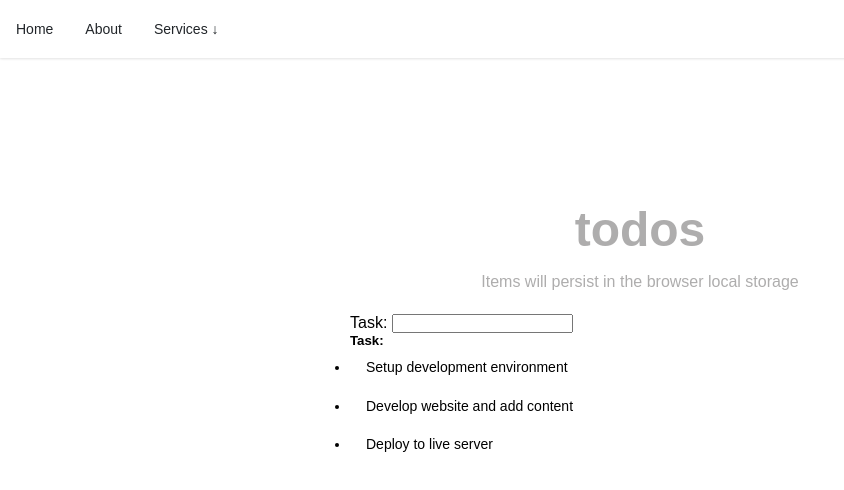
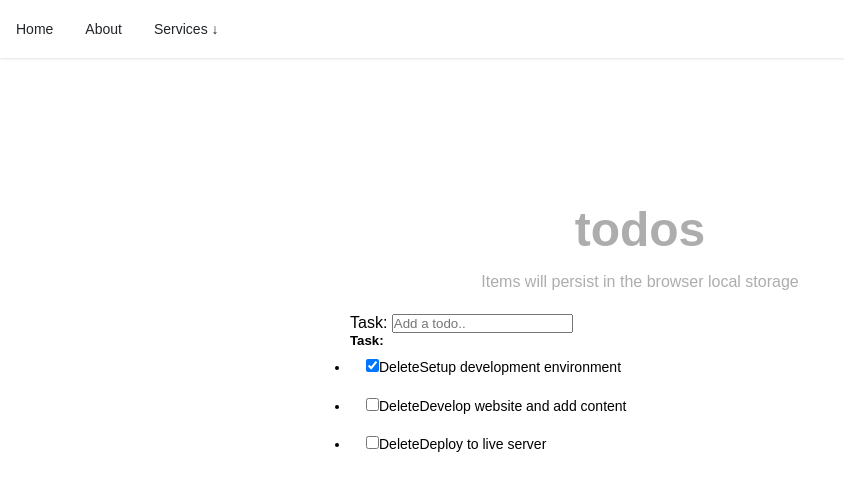
Before and after one commit to vangelif/react_todo, a React (Create React App) app: page / in a window 1280 px wide. Shown: the top 490 px of the page, without its empty margins (0-844 px from the left). Built offline with nearby package versions, Linux system fonts and the light colour scheme.

Commit message:
add new todos

```diff
--- a/src/components/input.js
+++ b/src/components/input.js
@@ -1,15 +1,23 @@
 import { useState } from "react";
 
-const Input = () => {
+const Input = ({ addTodoItem }) => {
   const [task, setTask] = useState("");
-  const handleChange = (e) => {
-    setTask(e.target.value);
+  const handleSubmit = (e) => {
+    e.preventDefault();
+    addTodoItem(task);
+    setTask("");
   };
   return (
     <>
-      <form>
+      <form onSubmit={handleSubmit}>
         <label>
-          Task: <input type="text" value={task} onChange={handleChange} />
+          Task:{" "}
+          <input
+            type="text"
+            value={task}
+            onChange={handleSubmit}
+            placeholder="Add a todo.."
+          />
         </label>
       </form>
       <h5>Task: {task}</h5>
@@ -17,16 +25,3 @@
   );
 };
 export default Input;
-
-// return (
-//   <>
-//     <form onSubmit={handleSubmit} className="form-container">
-//       <input
-//         // ...
-//         className="input-text"
-//       />
-//       <button className="input-submit">Submit</button>
-//     </form>
-//     <span className="submit-warning">{message}</span>
-//   </>
-// );
--- a/src/components/items.js
+++ b/src/components/items.js
@@ -1,4 +1,28 @@
-const Item = ({ itemProp }) => {
-  return <li>{itemProp.title}</li>;
+const Item = ({ itemProp, handleChange, delTodo }) => {
+  // const handleChange = (id) => {
+  //   // console.log("clicked", id);
+  //   setTodos((prevState) =>
+  //     prevState.map((todo) => {
+  //       if (todo.id === id) {
+  //         return {
+  //           ...todo,
+  //           completed: !todo.completed,
+  //         };
+  //       }
+  //       return todo;
+  //     })
+  //   );
+  // };
+  return (
+    <li>
+      <input
+        type="checkbox"
+        checked={itemProp.completed}
+        onChange={() => handleChange(itemProp.id)}
+      />
+      <button onClick={() => delTodo(itemProp.id)}>Delete</button>
+      {itemProp.title}
+    </li>
+  );
 };
 export default Item;
--- a/src/components/list.js
+++ b/src/components/list.js
@@ -1,10 +1,20 @@
-const List = (props) => {
+import Item from "./items";
+
+const List = ({ todosProps, handleChange, delTodo }) => {
+  console.log(todosProps);
+
   return (
     <ul>
-      {props.todosProps.map((todo) => (
-        <li>{todo.title}</li>
+      {todosProps.map((todo) => (
+        <Item
+          key={todo.id}
+          itemProp={todo}
+          handleChange={handleChange}
+          delTodo={delTodo}
+        />
       ))}
     </ul>
   );
 };
+
 export default List;
--- a/src/components/logic.js
+++ b/src/components/logic.js
@@ -1,8 +1,9 @@
 import Input from "./input";
 import List from "./list";
+import { useState } from "react";
 
 const Logic = () => {
-  const todos = [
+  const [todos, setTodos] = useState([
     {
       id: 1,
       title: "Setup development environment",
@@ -18,11 +19,40 @@
       title: "Deploy to live server",
       completed: false,
     },
-  ];
+  ]);
+  const addTodoItem = (title) => {
+    const newTodo = {
+      id: 4,
+      title: title,
+      completed: false,
+    };
+    setTodos([...todos, newTodo]);
+  };
+  const handleChange = (id) => {
+    setTodos((prevState) =>
+      prevState.map((todo) => {
+        if (todo.id === id) {
+          return {
+            ...todo,
+            completed: !todo.completed,
+          };
+        }
+        return todo;
+      })
+    );
+  };
+  const delTodo = (id) => {
+    setTodos([
+      ...todos.filter((todo) => {
+        return todo.id !== id;
+      }),
+    ]);
+  };
+
   return (
     <div>
-      <Input />
-      <List todosProps={todos} />
+      <Input addTodoItem={addTodoItem} />
+      <List todosProps={todos} handleChange={handleChange} delTodo={delTodo} />
     </div>
   );
 };
```
